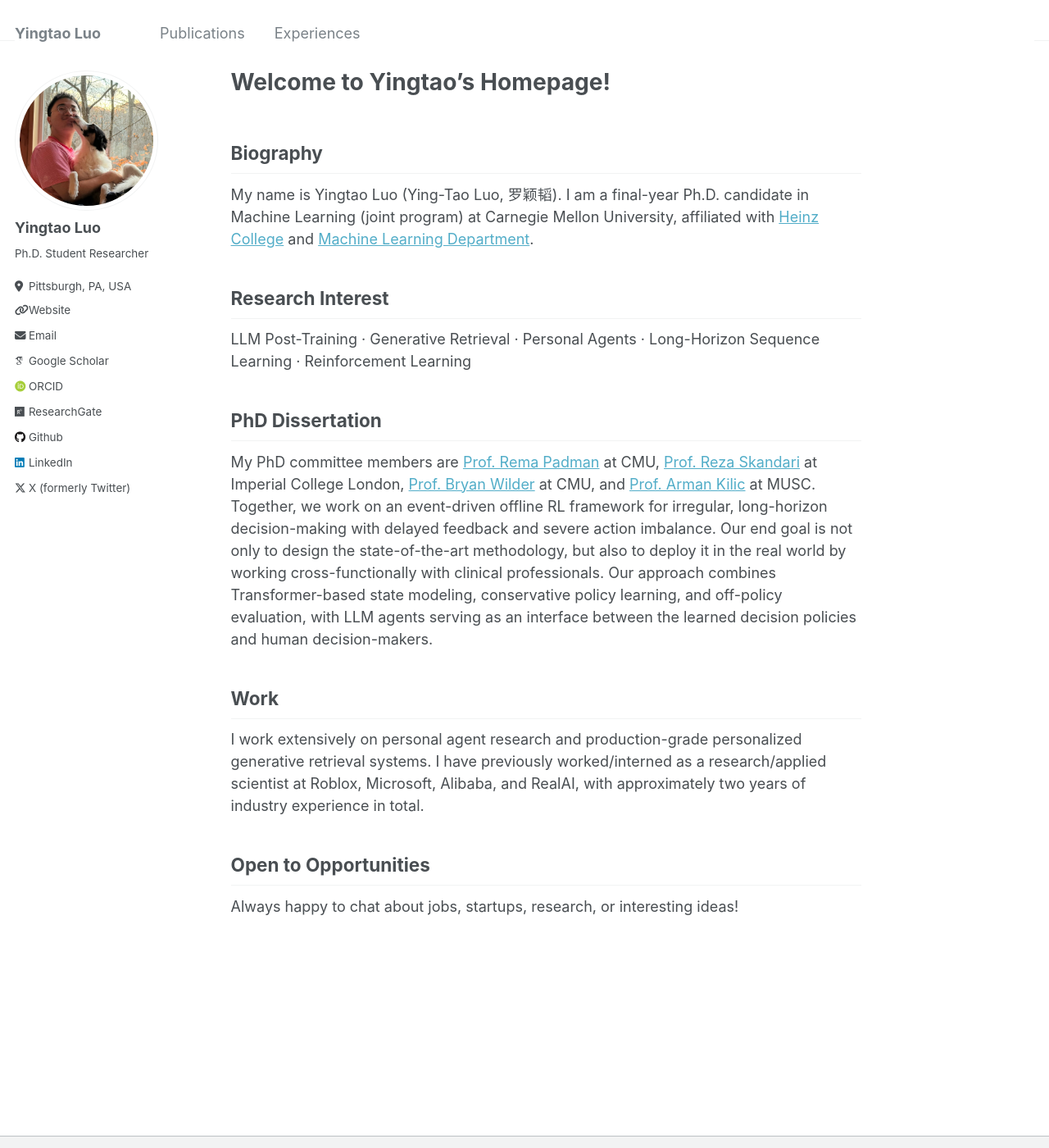
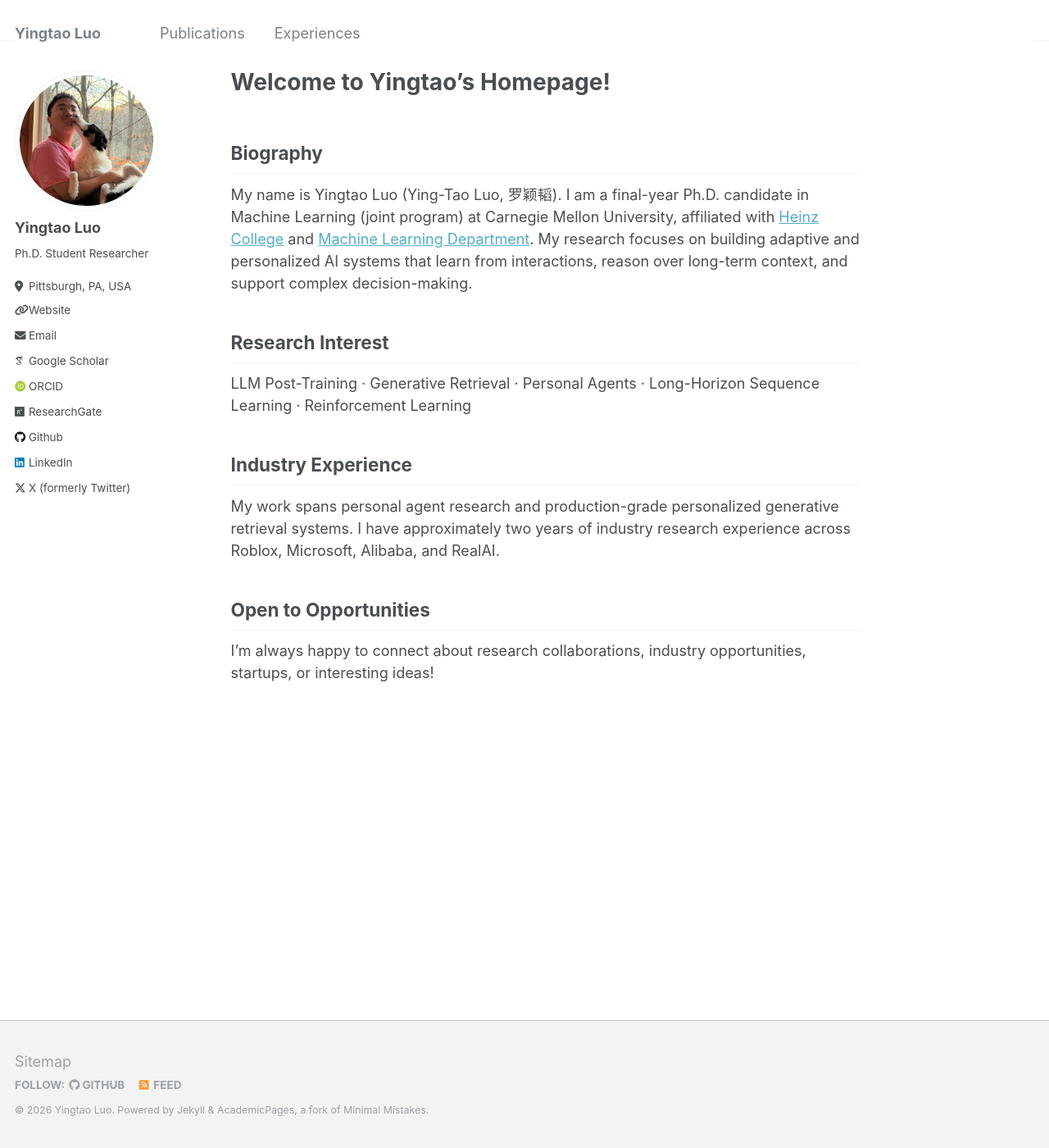
Before and after one commit to yingtaoluo/yingtaoluo.github.io, a Jekyll site: the page built from _pages/about.md, in a window 1280 px wide and 1400 px high. Shown: the whole window at 82% size. Built offline with Jekyll 4.4.1, drawn with Linux system fonts in a browser that asks for light colours; some web fonts are replaced.

Commit message:
Revise biography and add industry experience section
Updated biography to include research focus and industry experience.

```diff
--- a/_pages/about.md
+++ b/_pages/about.md
@@ -9,16 +9,13 @@ redirect_from:
 ---
 
 ## Biography
-My name is Yingtao Luo (Ying-Tao Luo, 罗颖韬). I am a final-year Ph.D. candidate in Machine Learning (joint program) at Carnegie Mellon University, affiliated with [Heinz College](https://www.heinz.cmu.edu/) and [Machine Learning Department](https://www.ml.cmu.edu/people/phd-students.html).
+My name is Yingtao Luo (Ying-Tao Luo, 罗颖韬). I am a final-year Ph.D. candidate in Machine Learning (joint program) at Carnegie Mellon University, affiliated with [Heinz College](https://www.heinz.cmu.edu/) and [Machine Learning Department](https://www.ml.cmu.edu/people/phd-students.html). My research focuses on building adaptive and personalized AI systems that learn from interactions, reason over long-term context, and support complex decision-making.
 
 ## Research Interest
 LLM Post-Training · Generative Retrieval · Personal Agents · Long-Horizon Sequence Learning · Reinforcement Learning
 
-## PhD Dissertation
-My PhD committee members are [Prof. Rema Padman](https://www.heinz.cmu.edu/faculty-research/profiles/padman-rema) at CMU, [Prof. Reza Skandari](https://profiles.imperial.ac.uk/r.skandari) at Imperial College London, [Prof. Bryan Wilder](https://bryanwilder.github.io/) at CMU, and [Prof. Arman Kilic](https://providers.muschealth.org/sc/charleston/arman-kilic-md) at MUSC. Together, we work on an event-driven offline RL framework for irregular, long-horizon decision-making with delayed feedback and severe action imbalance. Our end goal is not only to design the state-of-the-art methodology, but also to deploy it in the real world by working cross-functionally with clinical professionals. Our approach combines Transformer-based state modeling, conservative policy learning, and off-policy evaluation, with LLM agents serving as an interface between the learned decision policies and human decision-makers.
-
-## Work
-I work extensively on personal agent research and production-grade personalized generative retrieval systems. I have previously worked/interned as a research/applied scientist at Roblox, Microsoft, Alibaba, and RealAI, with approximately two years of industry experience in total.
+## Industry Experience
+My work spans personal agent research and production-grade personalized generative retrieval systems. I have approximately two years of industry research experience across Roblox, Microsoft, Alibaba, and RealAI.
 
 ## Open to Opportunities
-Always happy to chat about jobs, startups, research, or interesting ideas!
+I'm always happy to connect about research collaborations, industry opportunities, startups, or interesting ideas!
```
